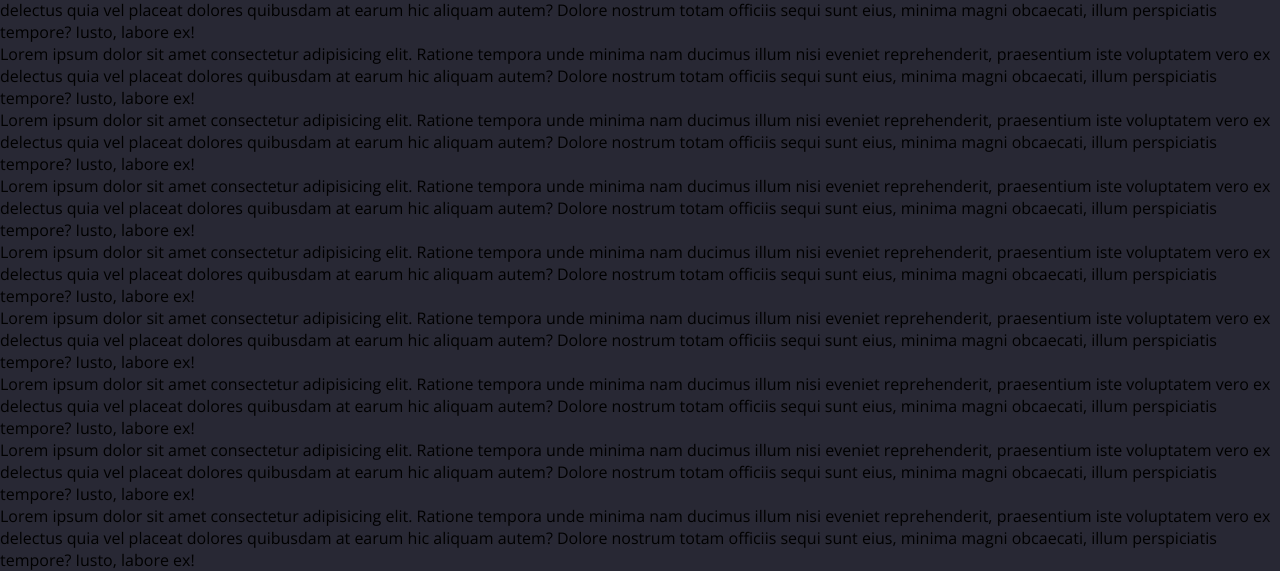
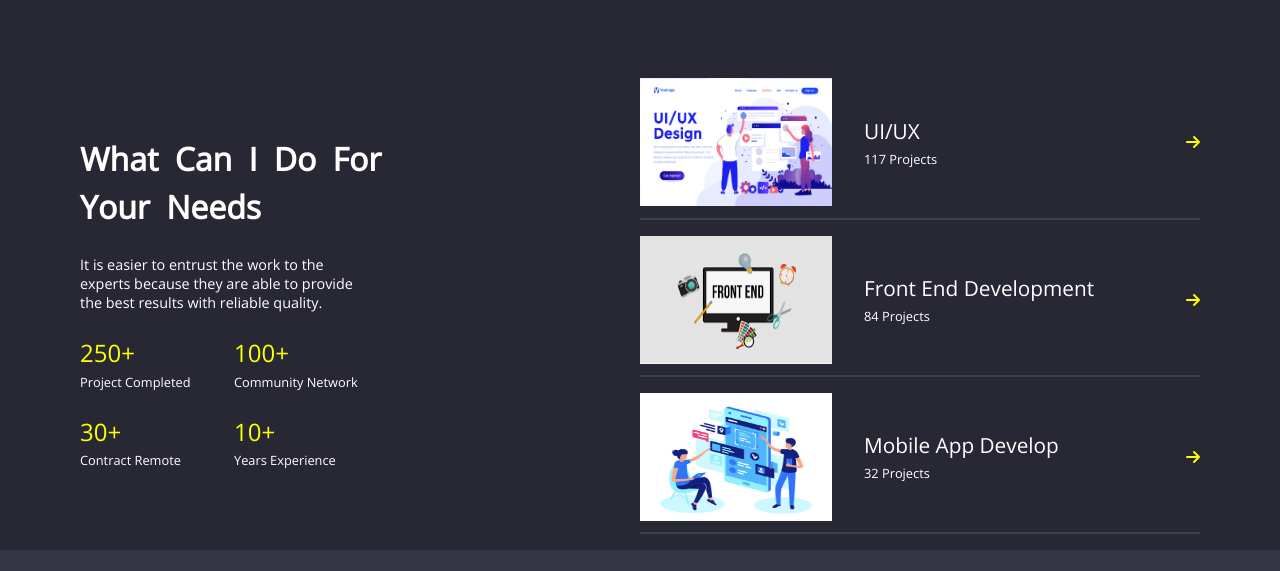
Before and after one commit to AhmedRaza-Attari/Portfolio_Template_Clone, a plain HTML site: page index.html in a window 1280 px wide. Shown: the part 681-1252 px from the top of the page. After the commit the page ends 1231 px from the top, so only its background shows below. Drawn offline with nearby package versions, Linux system fonts and the light colour scheme.

Commit message:
section 3 completed

```diff
--- a/index.html
+++ b/index.html
@@ -1,14 +1,18 @@
 <!DOCTYPE html>
 <html lang="en">
+
 <head>
     <meta charset="UTF-8">
     <meta http-equiv="X-UA-Compatible" content="IE=edge">
     <meta name="viewport" content="width=device-width, initial-scale=1.0">
     <!-- Font Awesome CDN -->
-    <link rel="stylesheet" href="https://cdnjs.cloudflare.com/ajax/libs/font-awesome/6.2.1/css/all.min.css" integrity="sha512-MV7K8+y+gLIBoVD59lQIYicR65iaqukzvf/nwasF0nqhPay5w/9lJmVM2hMDcnK1OnMGCdVK+iQrJ7lzPJQd1w==" crossorigin="anonymous" referrerpolicy="no-referrer" />
+    <link rel="stylesheet" href="https://cdnjs.cloudflare.com/ajax/libs/font-awesome/6.2.1/css/all.min.css"
+        integrity="sha512-MV7K8+y+gLIBoVD59lQIYicR65iaqukzvf/nwasF0nqhPay5w/9lJmVM2hMDcnK1OnMGCdVK+iQrJ7lzPJQd1w=="
+        crossorigin="anonymous" referrerpolicy="no-referrer" />
     <link rel="stylesheet" href="style.css">
     <title> Portfolio Template Clone </title>
 </head>
+
 <body>
 
     <div class="container">
@@ -42,7 +46,9 @@
 
 
         <!-- CIRCLE -->
-        <div class="circleDiv"><div class="circle"></div></div>
+        <div class="circleDiv">
+            <div class="circle"></div>
+        </div>
 
 
 
@@ -51,14 +57,18 @@
 
 
             <div class="first">
+
                 <div class="greyColor increase"> I'm </div>
                 <div class="name whiteColor"> Ahmed Raza </div>
                 <!-- <div class="name whiteColor"> Ahmed Raza </div>  -->
                 <div class="yellowBar"></div>
-                <p class="leftPara whiteColor"> A freelancer who provides services for digital programming and design content needs, for all business with more than 10 years of experience. </p>
+                <p class="leftPara whiteColor"> A freelancer who provides services for digital programming and design
+                    content needs, for all business with more than 10 years of experience. </p>
+
             </div>
 
             <div class="second">
+
                 <div class="whiteColor"> Services </div>
                 <p class="whiteColor"> Let's build quality products in programming and design with my services </p>
                 <div>
@@ -72,6 +82,7 @@
                     <img src="./icons/instagram.png" alt="">
                     <img src="./icons/pinterest.png" alt="">
                 </div>
+
             </div>
 
         </div>
@@ -81,6 +92,7 @@
         <!-- 03. Section : Sociol Platform -->
         <div class="section3">
 
+            <!-- rectangle -->
             <div class="rectangle">
 
                 <div class="social right">
@@ -98,17 +110,101 @@
 
             </div>
 
-            <h1> Section 3 </h1>
-            <p> Lorem ipsum dolor sit amet consectetur adipisicing elit. Ratione tempora unde minima nam ducimus illum nisi eveniet reprehenderit, praesentium iste voluptatem vero ex delectus quia vel placeat dolores quibusdam at earum hic aliquam autem? Dolore nostrum totam officiis sequi sunt eius, minima magni obcaecati, illum perspiciatis tempore? Iusto, labore ex!</p>
-            <p> Lorem ipsum dolor sit amet consectetur adipisicing elit. Ratione tempora unde minima nam ducimus illum nisi eveniet reprehenderit, praesentium iste voluptatem vero ex delectus quia vel placeat dolores quibusdam at earum hic aliquam autem? Dolore nostrum totam officiis sequi sunt eius, minima magni obcaecati, illum perspiciatis tempore? Iusto, labore ex!</p>
-            <p> Lorem ipsum dolor sit amet consectetur adipisicing elit. Ratione tempora unde minima nam ducimus illum nisi eveniet reprehenderit, praesentium iste voluptatem vero ex delectus quia vel placeat dolores quibusdam at earum hic aliquam autem? Dolore nostrum totam officiis sequi sunt eius, minima magni obcaecati, illum perspiciatis tempore? Iusto, labore ex!</p>
-            <p> Lorem ipsum dolor sit amet consectetur adipisicing elit. Ratione tempora unde minima nam ducimus illum nisi eveniet reprehenderit, praesentium iste voluptatem vero ex delectus quia vel placeat dolores quibusdam at earum hic aliquam autem? Dolore nostrum totam officiis sequi sunt eius, minima magni obcaecati, illum perspiciatis tempore? Iusto, labore ex!</p>
-            <p> Lorem ipsum dolor sit amet consectetur adipisicing elit. Ratione tempora unde minima nam ducimus illum nisi eveniet reprehenderit, praesentium iste voluptatem vero ex delectus quia vel placeat dolores quibusdam at earum hic aliquam autem? Dolore nostrum totam officiis sequi sunt eius, minima magni obcaecati, illum perspiciatis tempore? Iusto, labore ex!</p>
-            <p> Lorem ipsum dolor sit amet consectetur adipisicing elit. Ratione tempora unde minima nam ducimus illum nisi eveniet reprehenderit, praesentium iste voluptatem vero ex delectus quia vel placeat dolores quibusdam at earum hic aliquam autem? Dolore nostrum totam officiis sequi sunt eius, minima magni obcaecati, illum perspiciatis tempore? Iusto, labore ex!</p>
-            <p> Lorem ipsum dolor sit amet consectetur adipisicing elit. Ratione tempora unde minima nam ducimus illum nisi eveniet reprehenderit, praesentium iste voluptatem vero ex delectus quia vel placeat dolores quibusdam at earum hic aliquam autem? Dolore nostrum totam officiis sequi sunt eius, minima magni obcaecati, illum perspiciatis tempore? Iusto, labore ex!</p>
-            <p> Lorem ipsum dolor sit amet consectetur adipisicing elit. Ratione tempora unde minima nam ducimus illum nisi eveniet reprehenderit, praesentium iste voluptatem vero ex delectus quia vel placeat dolores quibusdam at earum hic aliquam autem? Dolore nostrum totam officiis sequi sunt eius, minima magni obcaecati, illum perspiciatis tempore? Iusto, labore ex!</p>
-            <p> Lorem ipsum dolor sit amet consectetur adipisicing elit. Ratione tempora unde minima nam ducimus illum nisi eveniet reprehenderit, praesentium iste voluptatem vero ex delectus quia vel placeat dolores quibusdam at earum hic aliquam autem? Dolore nostrum totam officiis sequi sunt eius, minima magni obcaecati, illum perspiciatis tempore? Iusto, labore ex!</p>
+            <!-- projects -->
+            <div class="projects">
 
+                <!-- first -->
+                <div class="first">
+
+                    <h1 class="whiteColor heading"> What Can I Do For </br> Your Needs </h1>
+                    <p> It is easier to entrust the work to the experts because they are able to provide the best
+                        results with reliable quality. </p>
+
+                    <div class="numberTitle_div ">
+
+                        <div class="firstRow">
+                            <div class="number_title">
+                                <div class="number"> 250+ </div>
+                                <div class="title"> Project Completed </div>
+                            </div>
+                            <div class="number_title">
+                                <div class="number"> 100+ </div>
+                                <div class="title"> Community Network </div>
+                            </div>
+                        </div>
+
+                        <div class="secondRow">
+                            <div class="number_title">
+                                <div class="number"> 30+ </div>
+                                <div class="title"> Contract Remote </div>
+                            </div>
+                            <div class="number_title">
+                                <div class="number"> 10+ </div>
+                                <div class="title"> Years Experience </div>
+                            </div>
+                        </div>
+
+                    </div>
+
+                    <!-- close first div-->
+                </div>
+
+                <!-- second -->
+                <div class="second">
+
+                    <div class="imageText_div">
+
+                        <div class="image_text">
+                            <div class="image_text_only">
+                                <img src="./images/ui-ux.png" alt="ui-ux pic">
+                                <div class="text_title">
+                                    <div class="text"> UI/UX </div>
+                                    <div class="title"> 117 Projects </div>
+                                </div>
+                            </div>
+                            <i class="fa-solid fa-arrow-right"></i>
+                        </div>
+                        <div class="image_text">
+                            <div class="image_text_only">
+                                <img src="./images/front-end.png" alt="front-end pic">
+                                <div class="text_title">
+                                    <div class="text"> Front End Development </div>
+                                    <div class="title"> 84 Projects </div>
+                                </div>
+                            </div>
+                            <i class="fa-solid fa-arrow-right"></i>
+                        </div>
+                        <div class="image_text">
+                            <div class="image_text_only">
+                                <img src="./images/mobile-app.png" alt="front-end pic">
+                                <div class="text_title">
+                                    <div class="text"> Mobile App Develop </div>
+                                    <div class="title"> 32 Projects </div>
+                                </div>
+                            </div>
+                            <i class="fa-solid fa-arrow-right"></i>
+                        </div>
+
+
+                    </div>
+
+                <!-- close second div -->
+                </div>
+
+            <!-- close projects div -->
+            </div>
+
+        <!-- CLOSE : 03. Section : Sociol Platform  -->
+        </div>
+
+
+
+        <!-- 04. Section : Three Boxes -->
+        <div class="section4">
+
+
+
+        <!-- CLOSE: 04. Section : Three Boxes  -->
         </div>
 
 
@@ -116,8 +212,10 @@
 
 
 
-    <!-- container close div -->
+
+        <!-- container close div -->
     </div>
 
 </body>
+
 </html>
--- a/style.css
+++ b/style.css
@@ -98,11 +98,11 @@ body {
     padding-bottom: 8rem;
 }
 
-.first {
+.section2 > .first {
     margin-left: 5rem;
 }
 
-.second {
+.section2 > .second {
     margin-right: 5rem;
 }
 
@@ -161,8 +161,10 @@ body {
 .section3 {
     background-color: #282834;
     position: relative;
+    padding-top: 9rem;
 }
 
+/* For Social Media Icons Work */
 .section3 > .rectangle {
     display: flex;
     justify-content: space-around;
@@ -182,10 +184,113 @@ body {
     justify-content: space-between;
     align-items: center;
     background-color: #2C2C38;
-    /* width: 8rem; */
     padding: .8rem 4rem;
 }
 
 .section3 > .rectangle > .right > img {
     margin-right: 1rem;
 }
+
+/* Skills and Projects work */
+.section3 > .projects {
+    display: flex;
+    align-items: center;
+}
+
+.section3 > .projects > .first {
+    margin-left: 5rem;
+    width: 50%;
+}
+
+.section3 > .projects > .first > .heading {
+    line-height: 3rem;
+    word-spacing: .5rem;
+}
+
+.section3 > .projects > .first > p {
+    color: #fff;
+    font-size: .9rem;
+    width: 50%;
+    padding: 1.5rem 0 0;
+}
+
+.section3 > .projects > .first > .numberTitle_div {
+    padding: 1.5rem 0 0;
+    width: 55%;
+    display: flex;
+    flex-direction: column;
+}
+
+.section3 > .projects > .first > .numberTitle_div .firstRow,  .section3 > .projects > .first > .numberTitle_div .secondRow {
+    display: flex;
+    justify-content: space-between;
+}
+
+
+.section3 > .projects > .first > .numberTitle_div .number_title {
+    width: 10rem;
+    margin-bottom: 1.5rem;
+}
+
+.section3 > .projects > .first > .numberTitle_div .number_title > .number {
+    color: yellow;
+    font-size: 1.5rem;
+    margin-bottom: .2rem;
+}
+
+.section3 > .projects > .first > .numberTitle_div .number_title > .title  {
+    color: white;
+    font-size: .8rem;
+}
+
+/* Images and Name */
+.section3 .projects .second {
+    margin-right: 5rem;
+    width: 50%;
+}
+
+.section3 .projects .second .imageText_div {
+    display: flex;
+    flex-direction: column;
+}
+
+.section3 .projects .second .imageText_div .image_text {
+    display: flex;
+    justify-content: space-between;
+    align-items: center;
+    padding-bottom: .7rem;
+    margin-bottom: 1rem;
+    border-bottom: 2px solid #3F3F4E;
+}
+
+.section3 .projects .second .imageText_div .image_text .image_text_only {
+    display: flex;
+    align-items: center;
+}
+
+.section3 .projects .second .imageText_div .image_text .text_title {
+    margin: 0 0 0 2rem;
+}
+
+.section3 .projects .second .imageText_div .image_text .text {
+    color: #fff;
+    font-size: 1.3rem;
+    margin-bottom: .3rem;
+}
+
+.section3 .projects .second .imageText_div .image_text .title {
+    color: #fff;
+    font-size: .8rem;
+}
+
+.section3 .projects .second .imageText_div .image_text img {
+    width: 12rem;
+    height: 8rem;
+}
+
+.section3 .projects .second .imageText_div .image_text i {
+    color: yellow;
+}
+
+
+/* 04. Section : Three Boxes */
```
Also changed, not shown: images/front-end.png (added), images/mobile-app.png (added), images/ui-ux.png (added).
